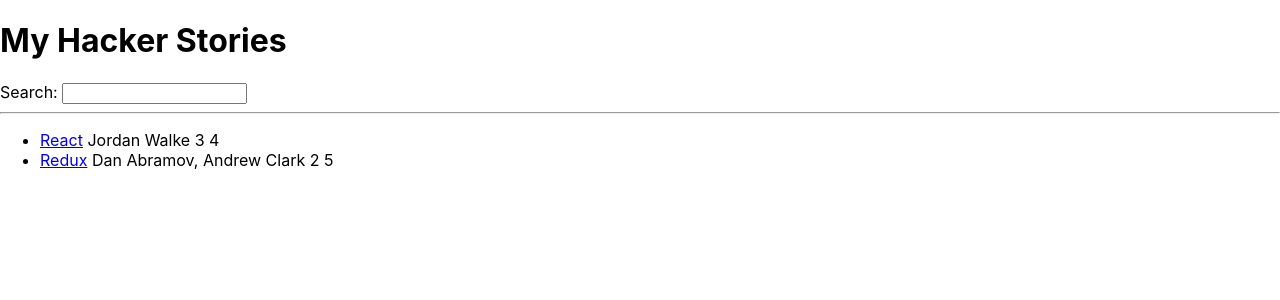
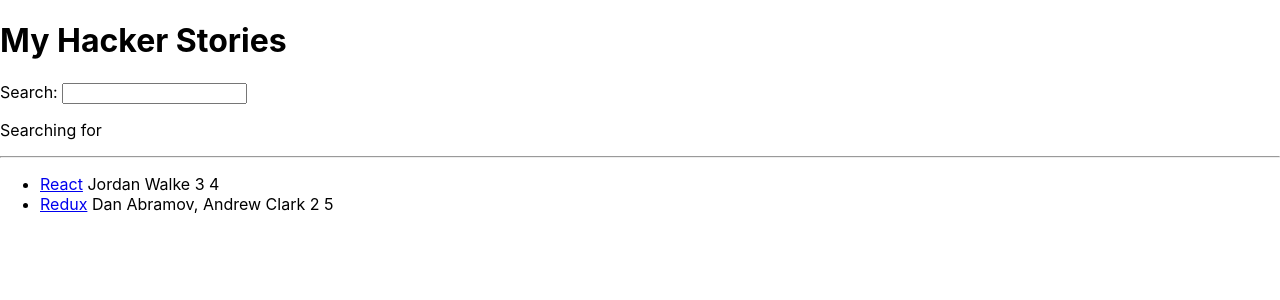
Before and after one commit to umensa/hacker-stories, a React (Create React App) app: page / in a window 1280 px wide. Shown: the top 300 px of the page. Built offline with nearby package versions, Linux system fonts and the light colour scheme.

Commit message:
Conclude React State

```diff
--- a/src/App.js
+++ b/src/App.js
@@ -34,14 +34,20 @@
 };
 
 const Search = function() {
+  const [searchTerm, setSearchTerm] = React.useState('');
+
   const handleChange = function(event){
     console.log(event.target.value);
+    setSearchTerm(event.target.value);
   };
 
   return (
     <div>
       <label htmlFor="search">Search: </label>
       <input type="text" id="search" onChange={handleChange} />
+      <p>
+        Searching for <strong>{searchTerm}</strong>
+      </p>
     </div>
   );
 };
```
